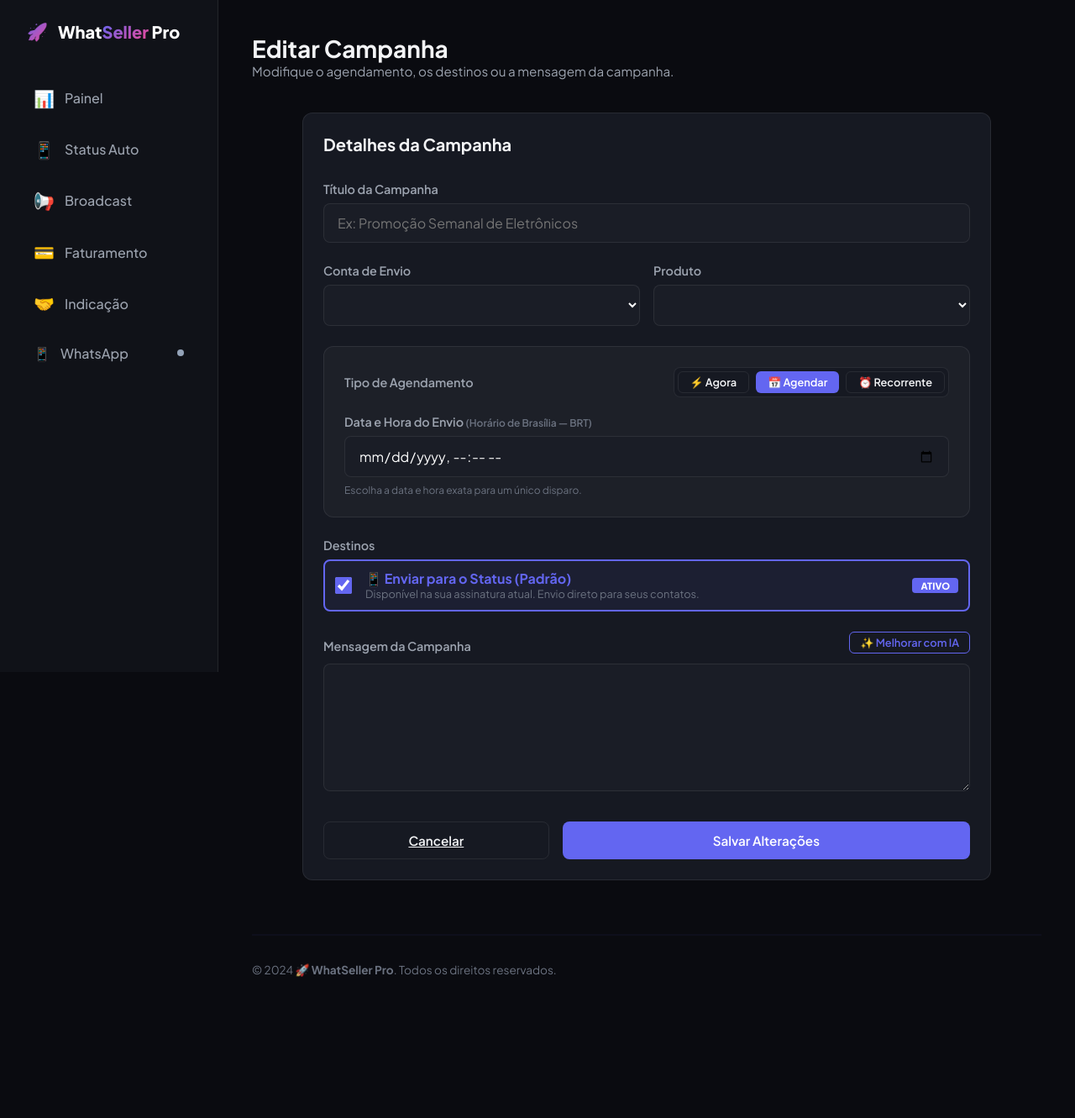
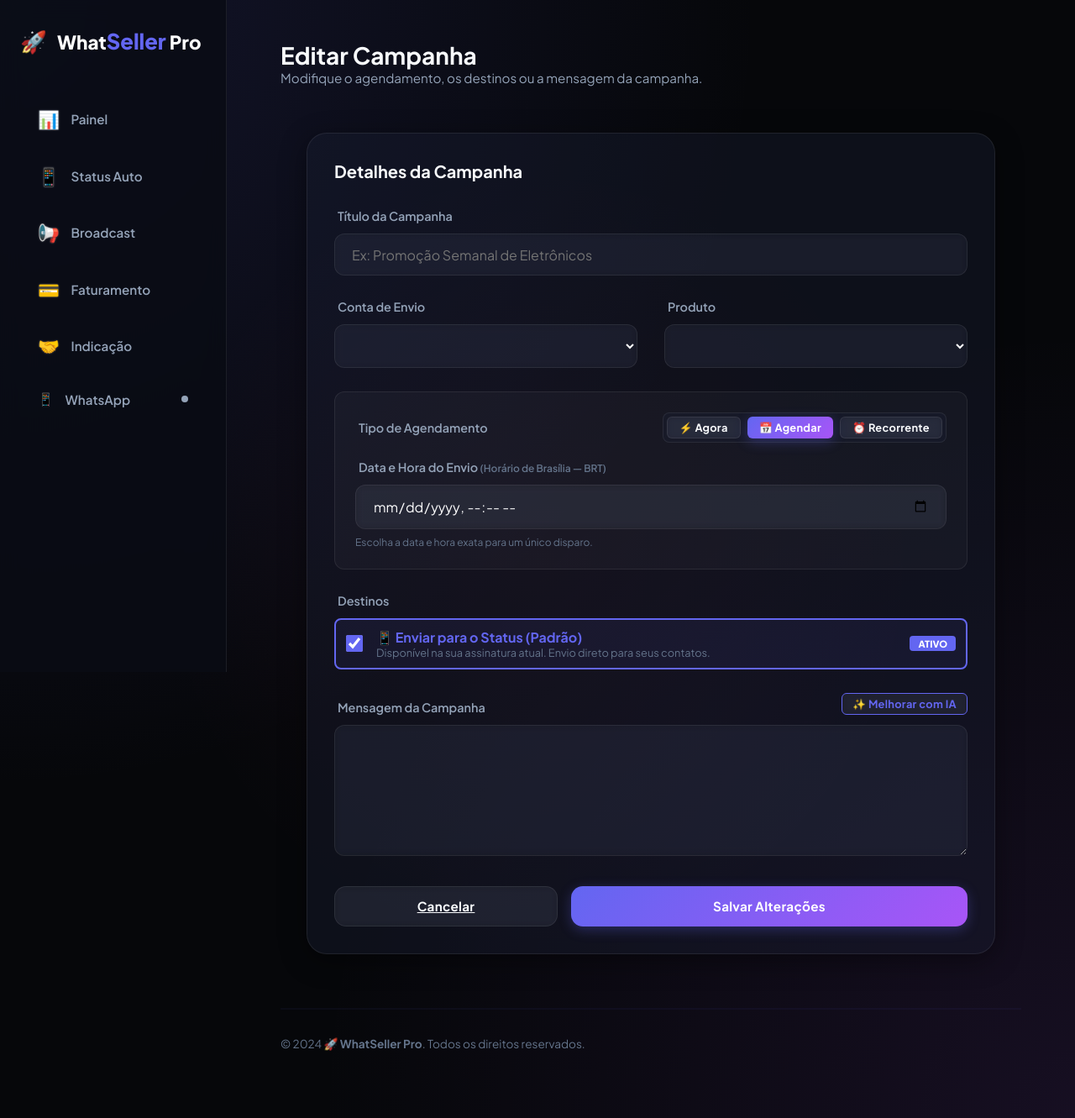
Before and after one commit to cleiltonrodriguesofc/whatsapp_seller, a Python web app: template core/presentation/web/templates/edit_campaign.html in a window 1280 px wide. Shown: the whole page at 84% size. Before the commit the page ends 1163 px from the top, so only its background shows below. Run offline with Jinja, Linux system fonts and the light colour scheme; the template is opened without the code that fills it, so the values that code supplies are empty.

Commit message:
feat(ui): implement comprehensive glassmorphism design system

```diff
--- a/core/presentation/web/static/style.css
+++ b/core/presentation/web/static/style.css
@@ -1,33 +1,30 @@
 @import url('https://fonts.googleapis.com/css2?family=Plus+Jakarta+Sans:wght@400;500;600;700;800&display=swap');
 
 :root {
-    /* Color Palette - Professional Slate & Indigo */
-    --bg-main: #0a0b10;
-    --bg-sidebar: #101218;
-    --bg-card: #161922;
-    --bg-card-hover: #1c212c;
+    /* Color Palette - Premium Neon & Glass */
+    --bg-main: #06070a;
+    --bg-glass: rgba(16, 20, 30, 0.6);
+    --bg-card: rgba(26, 32, 50, 0.4);
+    --bg-sidebar: rgba(10, 12, 20, 0.85);
 
     --primary: #6366f1;
-    --primary-light: #818cf8;
-    --primary-dark: #4f46e5;
+    --primary-glow: rgba(99, 102, 241, 0.3);
+    --secondary: #a855f7;
+    --accent: #ec4899;
 
-    --secondary: #ec4899;
-
-    --text-primary: #f3f4f6;
-    --text-secondary: #9ca3af;
-    --text-muted: #6b7280;
+    --text-primary: #f8fafc;
+    --text-secondary: #94a3b8;
+    --text-muted: #64748b;
 
     --border: rgba(255, 255, 255, 0.08);
-    --border-hover: rgba(255, 255, 255, 0.15);
+    --border-bright: rgba(255, 255, 255, 0.15);
 
-    --success: #10b981;
-    --error: #ef4444;
-    --warning: #f59e0b;
-    --info: #3b82f6;
+    --glass-blur: blur(12px);
+    --card-shadow: 0 8px 32px 0 rgba(0, 0, 0, 0.4);
 
-    --sidebar-width: 260px;
-    --border-radius: 12px;
-    --transition: all 0.25s cubic-bezier(0.4, 0, 0.2, 1);
+    --sidebar-width: 270px;
+    --border-radius: 18px;
+    --transition: all 0.3s cubic-bezier(0.4, 0, 0.2, 1);
 }
 
 * {
@@ -39,16 +36,22 @@
 
 body {
     background-color: var(--bg-main);
+    background-image:
+        radial-gradient(at 0% 0%, rgba(99, 102, 241, 0.15) 0px, transparent 50%),
+        radial-gradient(at 100% 100%, rgba(168, 85, 247, 0.1) 0px, transparent 50%),
+        radial-gradient(at 50% 50%, rgba(236, 72, 153, 0.05) 0px, transparent 50%);
     color: var(--text-primary);
     min-height: 100vh;
     display: flex;
     overflow-x: hidden;
 }
 
-/* Sidebar */
+/* Sidebar with Glassmorphism */
 .sidebar {
     width: var(--sidebar-width);
-    background-color: var(--bg-sidebar);
+    background: var(--bg-sidebar);
+    backdrop-filter: var(--glass-blur);
+    -webkit-backdrop-filter: var(--glass-blur);
     border-right: 1px solid var(--border);
     height: 100vh;
     position: fixed;
@@ -56,7 +59,7 @@ body {
     top: 0;
     display: flex;
     flex-direction: column;
-    padding: 1.5rem;
+    padding: 2rem 1.5rem;
     z-index: 100;
 }
 
@@ -64,127 +67,143 @@ body {
     display: flex;
     align-items: center;
     gap: 0.75rem;
-    font-size: 1.25rem;
+    font-size: 1.4rem;
     font-weight: 800;
     color: white;
-    margin-bottom: 2.5rem;
-    padding: 0 0.5rem;
+    margin-bottom: 3rem;
+    text-decoration: none;
 }
 
 .sidebar-logo span {
-    background: linear-gradient(135deg, var(--primary), var(--secondary));
-    -webkit-background-clip: text;
-    background-clip: text;
-    -webkit-text-fill-color: transparent;
+    font-size: 1.6rem;
 }
 
 .nav-menu {
     list-style: none;
     display: flex;
     flex-direction: column;
-    gap: 0.5rem;
+    gap: 0.6rem;
 }
 
 .nav-item {
     text-decoration: none;
     display: flex;
     align-items: center;
-    gap: 0.75rem;
-    padding: 0.85rem 1rem;
-    border-radius: var(--border-radius);
+    gap: 0.85rem;
+    padding: 0.9rem 1.25rem;
+    border-radius: 14px;
     color: var(--text-secondary);
-    font-weight: 500;
+    font-weight: 600;
+    font-size: 0.95rem;
     transition: var(--transition);
+    border: 1px solid transparent;
 }
 
 .nav-item:hover {
-    background-color: rgba(255, 255, 255, 0.05);
+    background: rgba(255, 255, 255, 0.03);
     color: white;
+    border-color: rgba(255, 255, 255, 0.05);
 }
 
 .nav-item.active {
-    background-color: var(--primary);
+    background: linear-gradient(135deg, var(--primary), var(--secondary));
     color: white;
+    box-shadow: 0 4px 15px var(--primary-glow);
 }
 
 .nav-item-icon {
-    font-size: 1.25rem;
+    font-size: 1.3rem;
+    filter: drop-shadow(0 0 1px rgba(255,255,255,0.3));
 }
 
 .mobile-header {
     display: none;
 }
 
-/* Main Content */
+/* Main Content Layout */
 .main-layout {
     margin-left: var(--sidebar-width);
     flex-grow: 1;
     min-height: 100vh;
-    padding: 2.5rem;
+    padding: 3rem 4rem;
 }
 
 .top-bar {
     display: flex;
     justify-content: space-between;
     align-items: center;
-    margin-bottom: 2.5rem;
+    margin-bottom: 3.5rem;
 }
 
-/* Dashboard Cards */
+/* Glassmorphism Cards */
 .card {
-    background-color: var(--bg-card);
+    background: var(--bg-card);
+    backdrop-filter: var(--glass-blur);
+    -webkit-backdrop-filter: var(--glass-blur);
     border: 1px solid var(--border);
-    border-radius: var(--border-radius);
-    padding: 1.5rem;
+    border-radius: 24px;
+    padding: 2rem;
     transition: var(--transition);
+    box-shadow: var(--card-shadow);
 }
 
 .card:hover {
-    border-color: var(--border-hover);
-    transform: translateY(-2px);
-    background-color: var(--bg-card-hover);
+    border-color: var(--border-bright);
+    background: rgba(26, 32, 50, 0.5);
+    transform: translateY(-4px);
 }
 
 .stat-grid {
     display: grid;
     grid-template-columns: repeat(auto-fit, minmax(240px, 1fr));
-    gap: 1.5rem;
-    margin-bottom: 2.5rem;
+    gap: 2rem;
+    margin-bottom: 3rem;
 }
 
 .stat-card {
     display: flex;
     align-items: center;
-    gap: 1.25rem;
+    gap: 1.5rem;
 }
 
 .stat-icon {
-    width: 48px;
-    height: 48px;
-    border-radius: 10px;
+    width: 56px;
+    height: 56px;
+    border-radius: 16px;
     display: flex;
     align-items: center;
     justify-content: center;
-    font-size: 1.5rem;
+    font-size: 1.8rem;
+    background: rgba(255, 255, 255, 0.03);
+    border: 1px solid var(--border);
+    transition: var(--transition);
+}
+
+.stat-card:hover .stat-icon {
+    transform: scale(1.1) rotate(5deg);
+    background: rgba(255, 255, 255, 0.06);
 }
 
 .stat-data h4 {
-    font-size: 0.85rem;
+    font-size: 0.9rem;
     color: var(--text-secondary);
-    font-weight: 500;
-    margin-bottom: 0.25rem;
+    font-weight: 600;
+    margin-bottom: 0.4rem;
+    text-transform: uppercase;
+    letter-spacing: 0.5px;
 }
 
 .stat-data p {
-    font-size: 1.5rem;
-    font-weight: 700;
+    font-size: 2rem;
+    font-weight: 800;
     color: white;
+    letter-spacing: -0.5px;
 }
 
 /* Tables & Lists */
 .campaign-list {
     display: grid;
-    gap: 1rem;
+    gap: 1.25rem;
 }
 
 .campaign-row {
@@ -192,7 +211,16 @@ body {
     grid-template-columns: auto 1fr auto auto auto;
     align-items: center;
     gap: 1.5rem;
-    padding: 1.25rem;
+    padding: 1.25rem 1.5rem;
+    border-radius: 16px;
+    background: rgba(255, 255, 255, 0.02);
+    border: 1px solid var(--border);
+    transition: var(--transition);
+}
+
+.campaign-row:hover {
+    background: rgba(255, 255, 255, 0.04);
+    border-color: var(--border-bright);
 }
 
 /* Forms */
@@ -202,7 +230,7 @@ body {
 }
 
 .form-group {
-    margin-bottom: 1.5rem;
+    margin-bottom: 1.75rem;
 }
 
 .form-label {
@@ -210,31 +238,34 @@ body {
     font-size: 0.9rem;
     font-weight: 600;
     color: var(--text-secondary);
-    margin-bottom: 0.5rem;
+    margin-bottom: 0.75rem;
+    padding-left: 0.25rem;
 }
 
 .form-input, .form-select, .form-textarea {
     width: 100%;
-    background-color: #1a1d26;
+    background: rgba(255, 255, 255, 0.03);
     border: 1px solid var(--border);
-    border-radius: 8px;
-    padding: 0.75rem 1rem;
+    border-radius: 12px;
+    padding: 0.85rem 1.25rem;
     color: white;
     font-size: 1rem;
     outline: none;
     transition: var(--transition);
+    backdrop-filter: blur(4px);
 }
 
 .form-input:focus, .form-select:focus, .form-textarea:focus {
     border-color: var(--primary);
-    box-shadow: 0 0 0 4px rgba(99, 102, 241, 0.1);
+    background: rgba(255, 255, 255, 0.05);
+    box-shadow: 0 0 0 4px var(--primary-glow);
 }
 
 /* Buttons */
 .btn {
-    padding: 0.75rem 1.5rem;
-    border-radius: 8px;
-    font-weight: 600;
+    padding: 0.85rem 1.75rem;
+    border-radius: 14px;
+    font-weight: 700;
     font-size: 0.95rem;
     cursor: pointer;
     transition: var(--transition);
@@ -242,61 +273,65 @@ body {
     display: inline-flex;
     align-items: center;
     justify-content: center;
-    gap: 0.5rem;
+    gap: 0.6rem;
+    letter-spacing: 0.3px;
 }
 
 .btn-primary {
-    background-color: var(--primary);
+    background: linear-gradient(135deg, var(--primary), var(--secondary));
     color: white;
+    box-shadow: 0 4px 15px var(--primary-glow);
 }
 
 .btn-primary:hover {
-    background-color: var(--primary-dark);
-    transform: translateY(-1px);
+    transform: translateY(-2px);
+    box-shadow: 0 6px 20px rgba(99, 102, 241, 0.4);
+    filter: brightness(1.1);
 }
 
 .btn-ghost {
-    background-color: transparent;
+    background: rgba(255, 255, 255, 0.05);
+    backdrop-filter: blur(4px);
     border: 1px solid var(--border);
     color: var(--text-primary);
 }
 
 .btn-ghost:hover {
-    background-color: rgba(255, 255, 255, 0.05);
+    background: rgba(255, 255, 255, 0.08);
+    border-color: var(--border-bright);
 }
 
 /* Badges */
 .badge {
-    padding: 0.35rem 0.75rem;
+    padding: 0.4rem 0.9rem;
     border-radius: 100px;
-    font-size: 0.75rem;
-    font-weight: 700;
+    font-size: 0.7rem;
+    font-weight: 800;
+    text-transform: uppercase;
+    letter-spacing: 0.8px;
+    backdrop-filter: blur(4px);
 }
 
-.status-indicator {
-    display: inline-block;
-    width: 10px;
-    height: 10px;
-    border-radius: 50%;
+.badge-success {
+    background: rgba(16, 185, 129, 0.15);
+    color: #34d399;
+    border: 1px solid rgba(16, 185, 129, 0.2);
 }
 
 /* Animations */
-@keyframes slideDown {
-    from { opacity: 0; transform: translateY(-10px); }
-    to { opacity: 1; transform: translateY(0); }
+@keyframes glassReveal {
+    from { opacity: 0; transform: translateY(15px); filter: blur(10px); }
+    to { opacity: 1; transform: translateY(0); filter: blur(0); }
 }
 
 .animate-fade-in {
-    animation: slideDown 0.4s ease forwards;
+    animation: glassReveal 0.6s cubic-bezier(0.2, 0.8, 0.2, 1) forwards;
 }
 
 /* Utils */
-.mb-2 { margin-bottom: 2rem; }
-.text-success { color: var(--success); }
-.text-error { color: var(--error); }
-
-.grid-2 { display: grid; grid-template-columns: 1fr 1fr; gap: 1rem; }
-.grid-split { display: grid; grid-template-columns: 1fr 1.5fr; gap: 2.5rem; align-items: start; }
+.mb-2 { margin-bottom: 2.5rem; }
+.grid-2 { display: grid; grid-template-columns: 1fr 1fr; gap: 2rem; }
+.grid-split { display: grid; grid-template-columns: 1fr 1.5fr; gap: 3rem; align-items: start; }
 .grid-7 { display: grid; grid-template-columns: repeat(7, 1fr); gap: 0.5rem; }
 .product-row { display: flex; gap: 1.5rem; align-items: center; }
 
```
